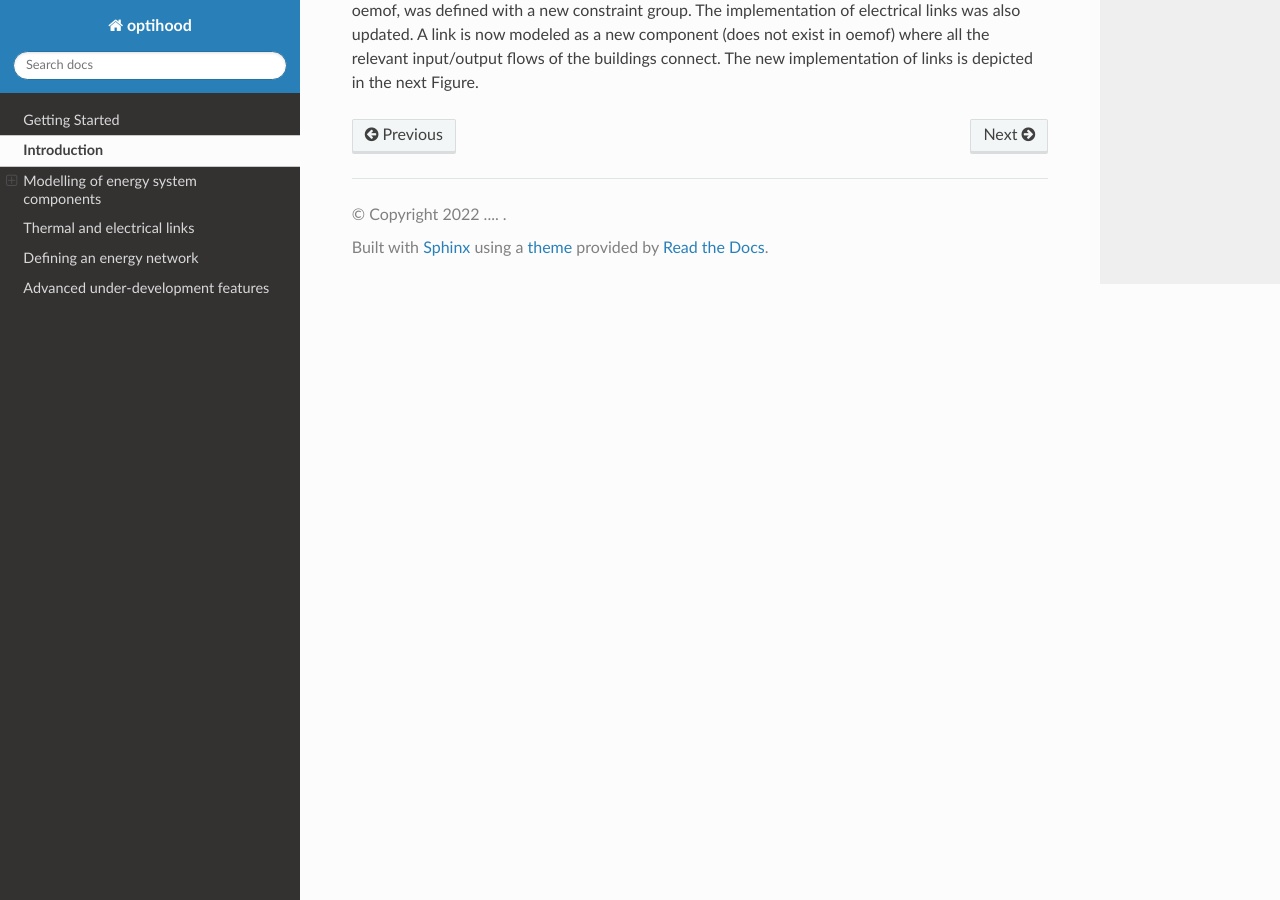
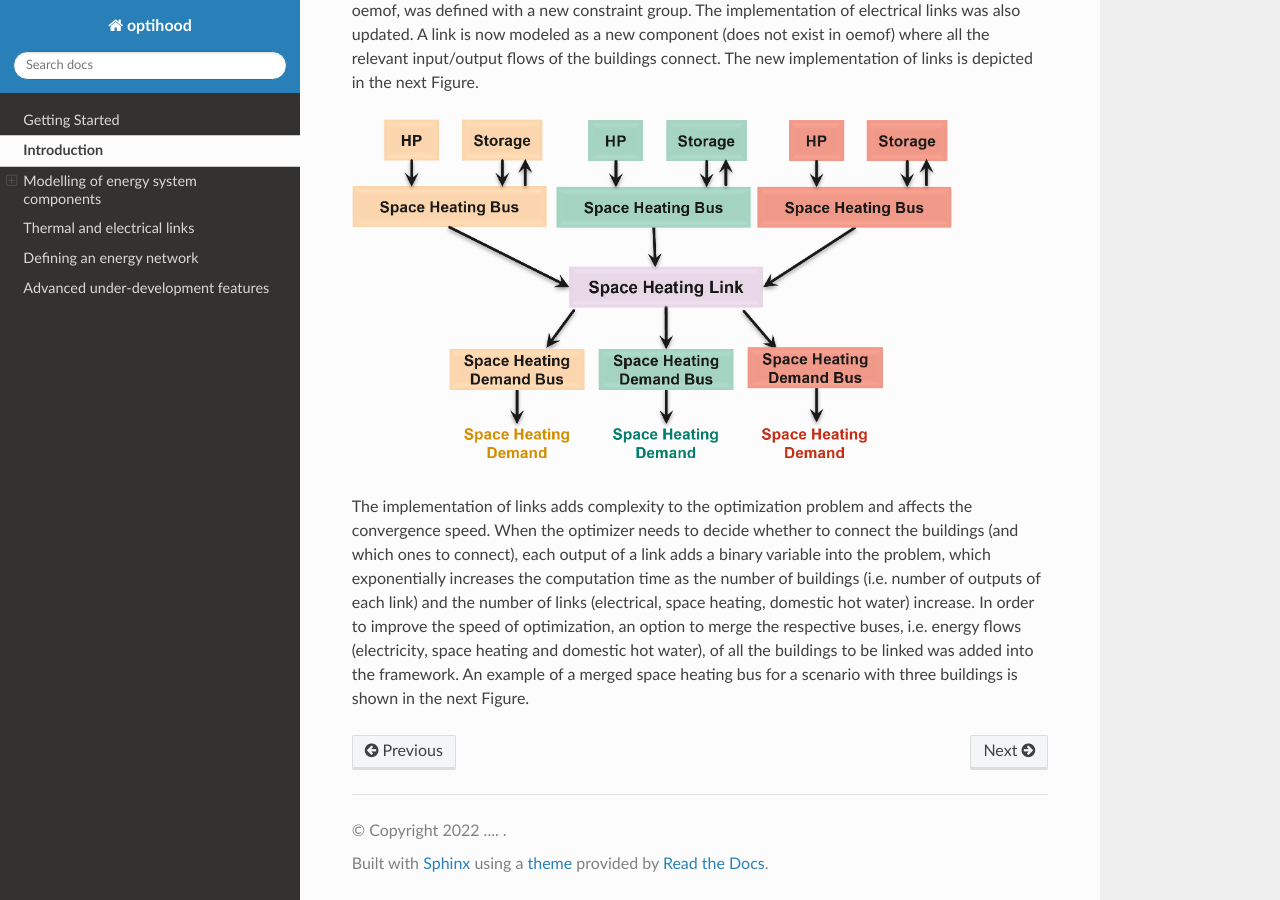
Before and after one commit to SPF-OST/optihood, a Sphinx documentation site: the page built from docs/guide/energy_system_component_models.rst, in a window 1280 px wide and 900 px high, scrolled down 11222 px. Built offline with Sphinx 7.4.7 and the Read the Docs theme 2.0.0, drawn with Linux system fonts in a browser that asks for light colours; pages that are not in the unit, such as notebooks, are missing from menus.

Commit message:
Update energy_system_component_models.rst

```diff
--- a/docs/guide/energy_system_component_models.rst
+++ b/docs/guide/energy_system_component_models.rst
@@ -264,3 +264,16 @@ A new component was implemented connecting all the relevant input/output flows o
 was defined with a new constraint group. The implementation of electrical links was also updated. A
 link is now modeled as a new component (does not exist in oemof) where all the relevant input/output flows
 of the buildings connect. The new implementation of links is depicted in the next Figure.
+
+.. image:: ./resources/shLinkExample.png
+      :width: 600
+      :alt: shLinkExample
+
+The implementation of links adds complexity to the optimization problem and affects the convergence
+speed. When the optimizer needs to decide whether to connect the buildings (and which ones to connect),
+each output of a link adds a binary variable into the problem, which exponentially increases the computation
+time as the number of buildings (i.e. number of outputs of each link) and the number of links (electrical, space
+heating, domestic hot water) increase. In order to improve the speed of optimization, an option to merge the
+respective buses, i.e. energy flows (electricity, space heating and domestic hot water), of all the buildings to
+be linked was added into the framework. An example of a merged space heating bus for a scenario with three
+buildings is shown in the next Figure.
```
